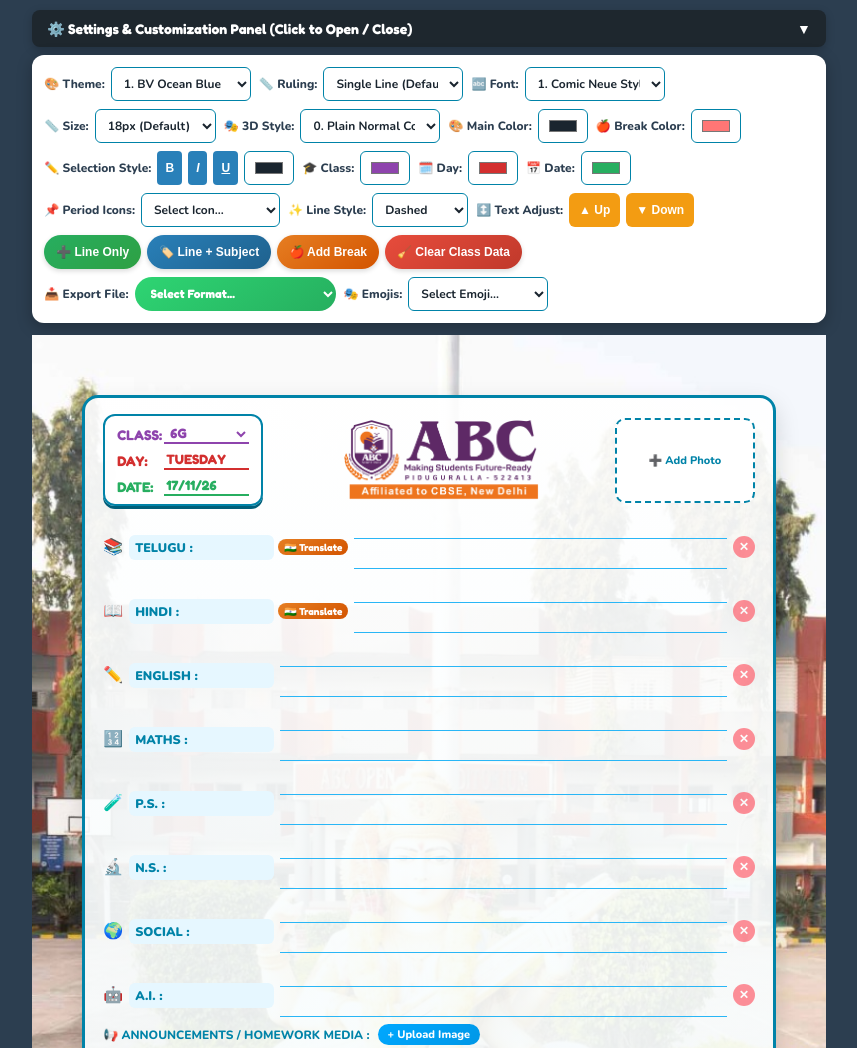
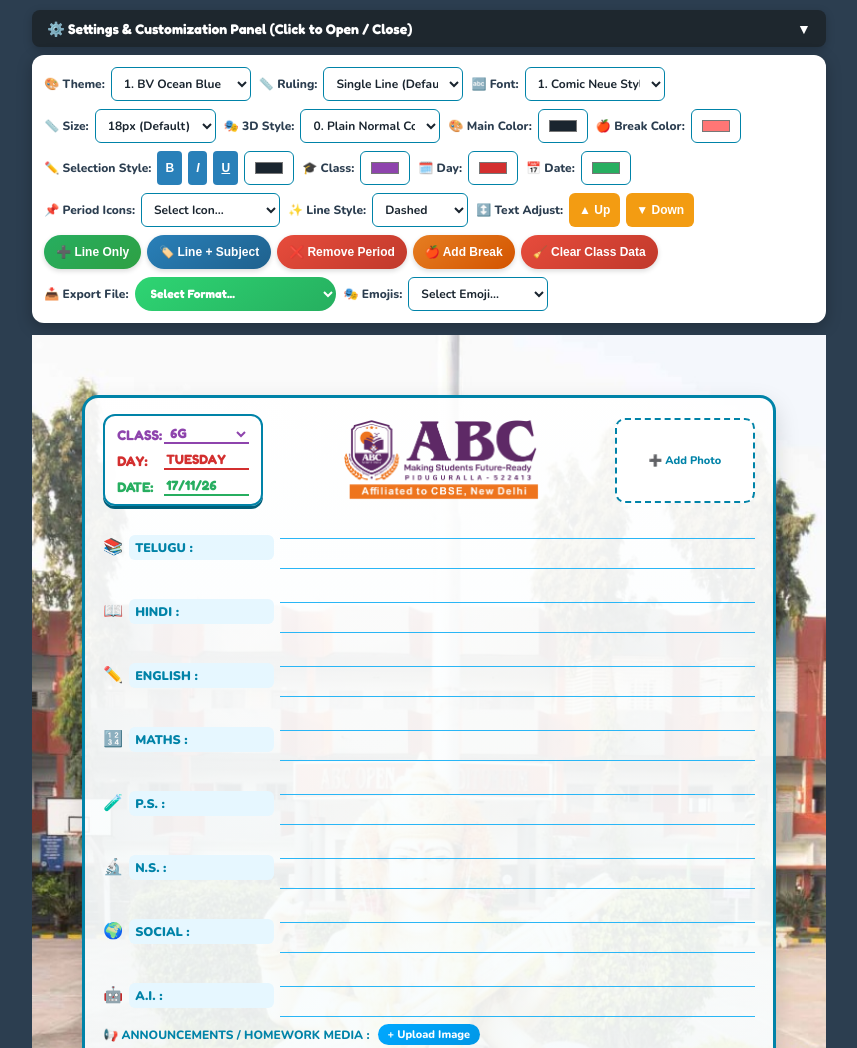
Before and after one commit to digisuresh1-wq/ABC-CBSE-SCHOOL-DIARY-AS-, a plain HTML site: page index.html in a window 1280 px wide. Shown: the top 1048 px of the page, without its empty margins (211-1068 px from the left). Drawn offline with nearby package versions, Linux system fonts and the light colour scheme.

Commit message:
Update index.html

```diff
--- a/index.html
+++ b/index.html
@@ -175,6 +175,23 @@
   }
   .btn-add-period:hover { background: #218c4a; }
 
+  .btn-remove-period {
+    background: linear-gradient(145deg, #e74c3c, #c0392b);
+    color: #fff;
+    border: none;
+    padding: 6px 12px;
+    border-radius: 20px;
+    cursor: pointer;
+    font-weight: bold;
+    font-size: 12px;
+    display: flex;
+    align-items: center;
+    gap: 4px;
+    box-shadow: 0px 2px 5px rgba(0,0,0,0.15);
+    min-height: 34px;
+  }
+  .btn-remove-period:hover { background: #a93226; }
+
   .btn-clear {
     background: linear-gradient(145deg, #e74c3c, #c0392b);
     color: #fff;
@@ -189,21 +206,6 @@
   }
   .btn-clear:hover { background: #a93226; }
 
-  .btn-action {
-    color: #ffffff;
-    font-family: 'Fredoka', sans-serif;
-    font-size: 12px;
-    font-weight: 700;
-    padding: 6px 12px;
-    border: none;
-    border-radius: 20px;
-    cursor: pointer;
-    display: flex;
-    align-items: center;
-    gap: 4px;
-    min-height: 34px;
-  }
-
   .btn-fmt {
     background: #2980b9;
     color: #fff;
@@ -217,21 +219,6 @@
   }
   .btn-fmt:hover { background: #1c5980; }
 
-  .btn-translate {
-    background: linear-gradient(145deg, #e67e22, #d35400);
-    color: #ffffff;
-    font-family: 'Fredoka', sans-serif;
-    font-size: 10px;
-    font-weight: 700;
-    border: none;
-    border-radius: 12px;
-    padding: 2px 6px;
-    cursor: pointer;
-    margin-left: 4px;
-    vertical-align: middle;
-  }
-  .btn-translate:hover { background: #b96a1b; }
-
   /* Main Printable Container Wrapper */
   .diary-wrapper {
     width: 210mm;
@@ -245,7 +232,7 @@
     width: 210mm;
     min-height: 297mm;
     box-sizing: border-box;
-    background-image: url('https://github.com/digisuresh1-wq/ABC-CBSE-SCHOOL-DIARY-AS-/blob/main/school-bg.jpeg?raw=true');
+    background-image: url('https://github.com/digisuresh1-wq/ABC-CBSE-SCHOOL-DIARY-AS-/blob/main/school-bg.jpeg?raw=true') !important;
     background-size: cover !important;
     background-repeat: no-repeat !important;
     background-position: center !important;
@@ -514,26 +501,6 @@
     print-color-adjust: exact !important;
   }
 
-  .delete-period-btn {
-    background: #ff4757;
-    color: #ffffff;
-    border: none;
-    border-radius: 50%;
-    width: 22px;
-    height: 22px;
-    font-size: 12px;
-    font-weight: bold;
-    cursor: pointer;
-    margin-left: 6px;
-    display: flex;
-    align-items: center;
-    justify-content: center;
-    opacity: 0.6;
-    transition: 0.2s;
-    flex-shrink: 0;
-  }
-  .delete-period-btn:hover { opacity: 1; transform: scale(1.1); }
-
   .compact-space-container {
     height: 55px;
     min-height: 0px;
@@ -690,7 +657,7 @@
 
   @media print, .snap-mode {
     body { background: none !important; padding: 0 !important; margin: 0 !important; -webkit-print-color-adjust: exact !important; print-color-adjust: exact !important; }
-    .settings-toggle-bar, .control-bar, .upload-btn, .remove-img-btn, .transparent-copyright, .top-right-remove-btn, .delete-period-btn, .btn-translate, .announcement-upload-row { display: none !important; }
+    .settings-toggle-bar, .control-bar, .upload-btn, .remove-img-btn, .transparent-copyright, .top-right-remove-btn, .announcement-upload-row { display: none !important; }
     .compact-space-container { resize: none !important; }
 
     textarea::placeholder, input::placeholder {
@@ -856,6 +823,7 @@
   <div class="control-group">
     <button class="btn-add-period" onclick="addNewPeriod('period', false)">➕ Line Only</button>
     <button class="btn-add-period" style="background: linear-gradient(145deg, #2980b9, #1f618d);" onclick="addNewPeriod('period', true)">🏷️ Line + Subject</button>
+    <button class="btn-remove-period" onclick="removeActivePeriod()">❌ Remove Period</button>
     <button class="btn-add-period" style="background: linear-gradient(145deg, #e67e22, #d35400);" onclick="addNewPeriod('break', false)">🍎 Add Break</button>
     <button class="btn-clear" onclick="clearSavedData()">🧹 Clear Class Data</button>
   </div>
@@ -901,8 +869,8 @@
               <option value="5F">5F</option>
               <option value="5G">5G</option>
               <option value="6F">6F</option>
-              <option value="6G" selected>6G</option>
-              <option value="7F">7F</option>
+              <option value="6G">6G</option>
+              <option value="7F" selected>7F</option>
               <option value="7G">7G</option>
               <option value="8">8</option>
               <option value="9">9</option>
@@ -920,7 +888,7 @@
         </div>
 
         <div class="logo-container-center">
-          <img src="https://github.com/digisuresh1-wq/ABC-CBSE-SCHOOL-DIARY-AS-/blob/main/ABC%20School%20Full%20Logo.png?raw=true" id="logo-img" class="center-logo-banner" alt="ABC High School Logo">
+          <img src="https://github.com/digisuresh1-wq/ABC-CBSE-SCHOOL-DIARY-AS-/blob/main/ABC%20School%20Full%20Logo.png?raw=true" id="logo-img" class="center-logo-banner" alt="ABC High School Logo" crossorigin="anonymous">
         </div>
 
         <div class="top-right-photo-box" id="topRightPhotoBox" onclick="triggerTopRightUpload()">
@@ -976,7 +944,7 @@
 <script>
   let currentTop = -2;
   let activeBlock = null;
-  let currentSelectedClass = '6G';
+  let currentSelectedClass = '7F';
   let saveTimeout = null;
 
   function toggleSettingsPanel() {
@@ -1030,22 +998,22 @@
       { icon: '🎙️', label: '3.00 - 3.15 :', isBreak: false }
     ],
     'PRIMARY_1_5': [
-      { icon: '✏️', label: 'ENGLISH :', isBreak: false, isLang: false },
-      { icon: '📚', label: 'TELUGU :', isBreak: false, isLang: 'te' },
-      { icon: '📖', label: 'HINDI :', isBreak: false, isLang: 'hi' },
-      { icon: '🌱', label: 'EVS :', isBreak: false, isLang: false },
-      { icon: '💡', label: 'G.K. :', isBreak: false, isLang: false },
-      { icon: '🔢', label: 'MATHS :', isBreak: false, isLang: false }
+      { icon: '✏️', label: 'ENGLISH :', isBreak: false },
+      { icon: '📚', label: 'TELUGU :', isBreak: false },
+      { icon: '📖', label: 'HINDI :', isBreak: false },
+      { icon: '🌱', label: 'EVS :', isBreak: false },
+      { icon: '💡', label: 'G.K. :', isBreak: false },
+      { icon: '🔢', label: 'MATHS :', isBreak: false }
     ],
     'HIGH_SCHOOL': [
-      { icon: '📚', label: 'TELUGU :', isBreak: false, isLang: 'te' },
-      { icon: '📖', label: 'HINDI :', isBreak: false, isLang: 'hi' },
-      { icon: '✏️', label: 'ENGLISH :', isBreak: false, isLang: false },
-      { icon: '🔢', label: 'MATHS :', isBreak: false, isLang: false },
-      { icon: '🧪', label: 'P.S. :', isBreak: false, isLang: false },
-      { icon: '🔬', label: 'N.S. :', isBreak: false, isLang: false },
-      { icon: '🌍', label: 'SOCIAL :', isBreak: false, isLang: false },
-      { icon: '🤖', label: 'A.I. :', isBreak: false, isLang: false }
+      { icon: '📚', label: 'TELUGU :', isBreak: false },
+      { icon: '📖', label: 'HINDI :', isBreak: false },
+      { icon: '✏️', label: 'ENGLISH :', isBreak: false },
+      { icon: '🔢', label: 'MATHS :', isBreak: false },
+      { icon: '🧪', label: 'P.S. :', isBreak: false },
+      { icon: '🔬', label: 'N.S. :', isBreak: false },
+      { icon: '🌍', label: 'SOCIAL :', isBreak: false },
+      { icon: '🤖', label: 'A.I. :', isBreak: false }
     ]
   };
 
@@ -1072,26 +1040,18 @@
 
       if (item.isBreak) {
         block.innerHTML = `
-          <div class="period-row">
+          <div class="period-row" onclick="setActiveBlock(this)">
             <span class="period-icon" title="Click to Change Icon">${item.icon}</span>
             <input type="text" class="time-input" value="${item.label}" onfocus="setActiveBlock(this)">
             <div class="rule-wrapper">
               <input type="text" class="break-banner" value="${item.banner}" onfocus="setActiveBlock(this)">
             </div>
-            <button class="delete-period-btn" onclick="deletePeriod(this)" title="Delete Break">✕</button>
           </div>`;
       } else {
-        let translateBtnHtml = '';
-        if (item.isLang === 'te') {
-          translateBtnHtml = `<button class="btn-translate" onclick="triggerGoogleTranslate(this, 'te')" title="Translate to Telugu">🇮🇳 Translate</button>`;
-        } else if (item.isLang === 'hi') {
-          translateBtnHtml = `<button class="btn-translate" onclick="triggerGoogleTranslate(this, 'hi')" title="Translate to Hindi">🇮🇳 Translate</button>`;
-        }
-
         block.innerHTML = `
-          <div class="period-row">
+          <div class="period-row" onclick="setActiveBlock(this)">
             <span class="period-icon" title="Click to Change Icon">${item.icon}</span>
-            <input type="text" class="time-input" value="${item.label}" onfocus="setActiveBlock(this)"> ${translateBtnHtml}
+            <input type="text" class="time-input" value="${item.label}" onfocus="setActiveBlock(this)">
             <div class="rule-lines-stack">
               <div class="rule-wrapper ${rulingStyle}">
                 <div class="rule-line line-1"></div><div class="rule-line line-2"></div><div class="rule-line line-3"></div><div class="rule-line line-4"></div>
@@ -1102,34 +1062,10 @@
                 <div contenteditable="true" class="rule-input-full period-text line-2-text" style="top: ${currentTop}px; font-family: ${currentFont};" onfocus="setActiveBlock(this)"></div>
               </div>
             </div>
-            <button class="delete-period-btn" onclick="deletePeriod(this)" title="Delete Period">✕</button>
           </div>`;
       }
       container.appendChild(block);
     });
-  }
-
-  async function triggerGoogleTranslate(btn, targetLang) {
-    const row = btn.closest('.period-row');
-    const editable = row.querySelector('.line-1-text');
-    if (!editable) return;
-    const text = editable.innerText.trim();
-    if (!text) {
-      alert('Please type English text first to translate!');
-      return;
-    }
-    try {
-      const res = await fetch(`https://translate.googleapis.com/translate_a/single?client=gtx&sl=en&tl=${targetLang}&dt=t&q=` + encodeURIComponent(text));
-      const data = await res.json();
-      if (data && data[0]) {
-        let translated = data[0].map(item => item[0]).join('');
-        editable.innerText = translated;
-        autoSaveDiaryData();
-      }
-    } catch(e) {
-      console.error('Translation error:', e);
-      alert('Translation network request failed.');
-    }
   }
 
   function handleClassChange(newClass) {
@@ -1159,7 +1095,9 @@
     document.documentElement.style.setProperty('--space-border-width', style === 'none' ? '0px' : '2px');
   }
 
-  function setActiveBlock(element) { activeBlock = element.closest('.period-block'); }
+  function setActiveBlock(element) {
+    activeBlock = element.closest('.period-block');
+  }
 
   function changeActivePeriodIcon(iconChar) {
     if (!iconChar) return;
@@ -1188,9 +1126,21 @@
     });
   }
 
-  function deletePeriod(button) {
-    const block = button.closest('.period-block');
-    if (block) block.remove();
+  function removeActivePeriod() {
+    if (activeBlock && activeBlock.parentNode === document.getElementById('schedule-container')) {
+      activeBlock.remove();
+      activeBlock = null;
+      autoSaveDiaryData();
+    } else {
+      const container = document.getElementById('schedule-container');
+      const blocks = container.querySelectorAll('.period-block');
+      if (blocks.length > 0) {
+        blocks[blocks.length - 1].remove();
+        autoSaveDiaryData();
+      } else {
+        alert('Please click on a period line first or no periods left to remove!');
+      }
+    }
   }
 
   function addNewPeriod(type, withSubjectBox) {
@@ -1202,18 +1152,17 @@
 
     if (type === 'break') {
       block.innerHTML = `
-        <div class="period-row">
+        <div class="period-row" onclick="setActiveBlock(this)">
           <span class="period-icon">🍎</span>
           <input type="text" class="time-input" value="Time Slot -" onfocus="setActiveBlock(this)">
           <div class="rule-wrapper">
             <input type="text" class="break-banner" value="— BREAK —" onfocus="setActiveBlock(this)">
           </div>
-          <button class="delete-period-btn" onclick="deletePeriod(this)" title="Delete Break">✕</button>
         </div>`;
     } else {
       if (withSubjectBox) {
         block.innerHTML = `
-          <div class="period-row">
+          <div class="period-row" onclick="setActiveBlock(this)">
             <span class="period-icon" title="Click to Change Icon">📝</span>
             <input type="text" class="time-input" value="SUBJECT :" onfocus="setActiveBlock(this)">
             <div class="rule-lines-stack">
@@ -1226,11 +1175,10 @@
                 <div contenteditable="true" class="rule-input-full period-text line-2-text" style="top: ${currentTop}px; font-family: ${currentFont};" onfocus="setActiveBlock(this)"></div>
               </div>
             </div>
-            <button class="delete-period-btn" onclick="deletePeriod(this)" title="Delete Period">✕</button>
           </div>`;
       } else {
         block.innerHTML = `
-          <div class="period-row">
+          <div class="period-row" onclick="setActiveBlock(this)">
             <div style="width: 151px; flex-shrink: 0;"></div>
             <div class="rule-lines-stack">
               <div class="rule-wrapper ${rulingStyle}">
@@ -1242,7 +1190,6 @@
                 <div contenteditable="true" class="rule-input-full period-text line-2-text" style="top: ${currentTop}px; font-family: ${currentFont};" onfocus="setActiveBlock(this)"></div>
               </div>
             </div>
-            <button class="delete-period-btn" onclick="deletePeriod(this)" title="Delete Period">✕</button>
           </div>`;
       }
     }
@@ -1253,6 +1200,7 @@
       container.appendChild(block);
     }
     setActiveBlock(block.querySelector('.rule-input-full, input'));
+    autoSaveDiaryData();
   }
 
   function insertEmojiFromSelect(emoji) {
```
